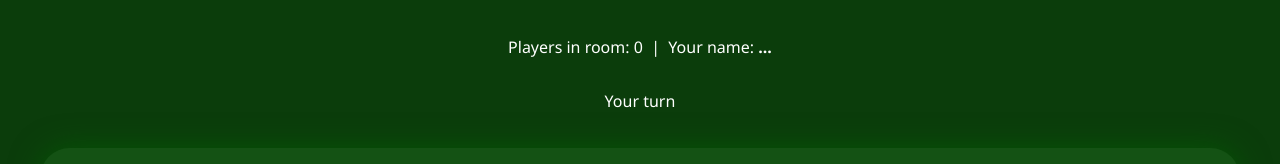
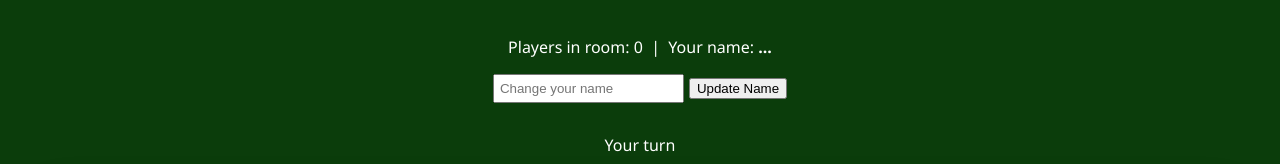
Before and after one commit to Dadwal-Aryan/Bluff-FrontEnd, a React (Create React App) app: page / in a window 1280 px wide. Shown: the top 164 px of the page. Built offline with nearby package versions, Linux system fonts and the light colour scheme; no server answers.

Commit message:
Add call bluff

```diff
--- a/src/App.js
+++ b/src/App.js
@@ -9,6 +9,7 @@ function App() {
   const [players, setPlayers] = useState([]); // [{id, name}]
   const [playerId, setPlayerId] = useState(null);
   const [playerName, setPlayerName] = useState(() => localStorage.getItem('playerName') || '');
+  const [newName, setNewName] = useState('');
   const [currentTurn, setCurrentTurn] = useState(null);
   const [hands, setHands] = useState({});  // All players' hands keyed by playerId
   const [selected, setSelected] = useState([]);
@@ -169,12 +170,36 @@ function App() {
     if (handRef.current) handRef.current.scrollBy({ left: 150, behavior: 'smooth' });
   };
 
+  // Handle name change submission
+  const handleNameChange = (e) => {
+    e.preventDefault();
+    if (!newName.trim()) return;
+    socket.emit('set name', { roomId, name: newName.trim() });
+    setPlayerName(newName.trim());
+    localStorage.setItem('playerName', newName.trim());
+    setNewName('');
+  };
+
   return (
     <div className="game-container">
       <p>
         Players in room: {players.length} &nbsp;|&nbsp;
         Your name: <strong>{playerName || '...'}</strong>
       </p>
+
+      {/* Name change form */}
+      <form onSubmit={handleNameChange} style={{ marginBottom: '15px' }}>
+        <input
+          type="text"
+          placeholder="Change your name"
+          value={newName}
+          onChange={(e) => setNewName(e.target.value)}
+          maxLength={20}
+          style={{ padding: '5px' }}
+        />
+        <button type="submit" style={{ marginLeft: '5px' }}>Update Name</button>
+      </form>
+
       <p>
         {currentTurn === playerId ? "Your turn" : `Turn: ${getNameById(currentTurn) || 'Opponent'}`}
       </p>
```
